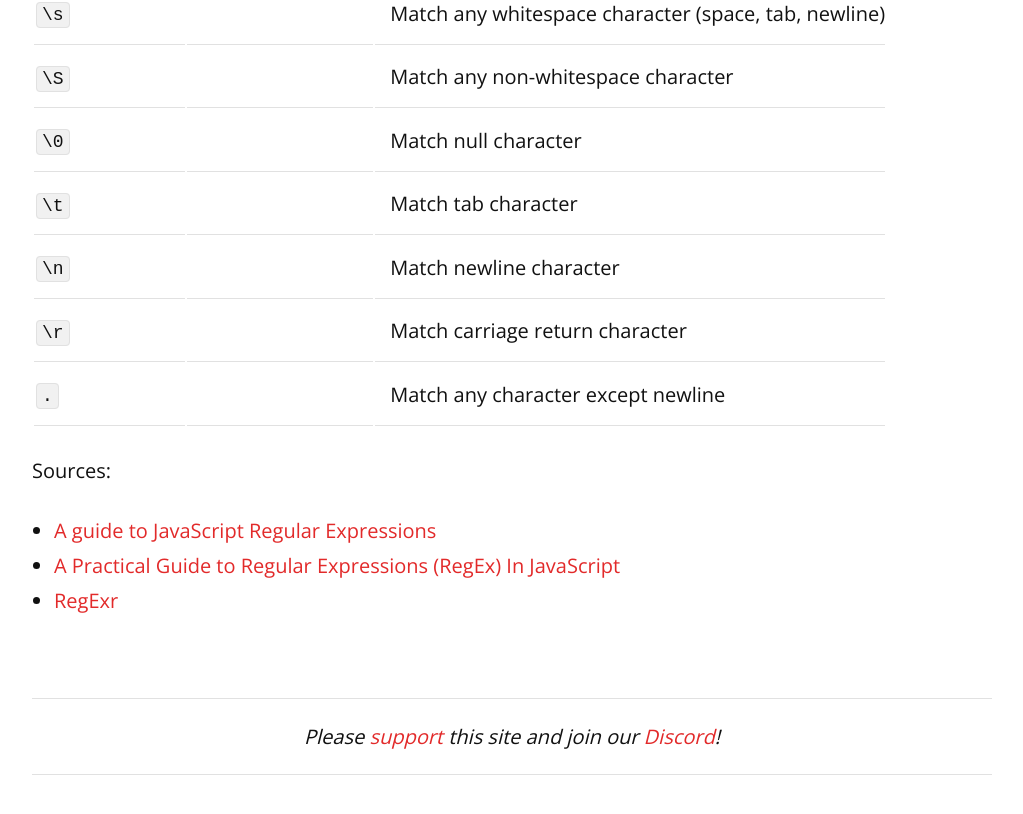
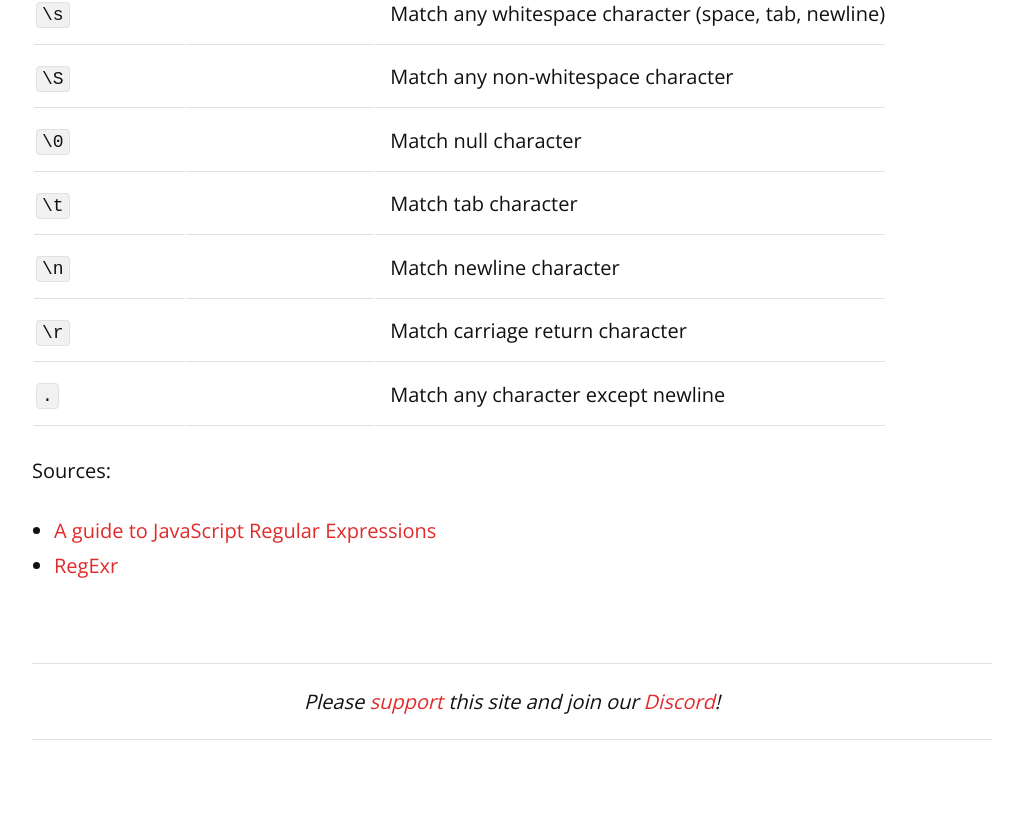
Before and after one commit to remarkablemark/remarkablemark.github.io, a Jekyll site: the page built from _posts/2020/2020-12-08-javascript-regex-metacharacters.md, in a window 1280 px wide and 900 px high, scrolled down 585 px. Shown: the top 814 px of the window, without its empty margins (128-1151 px from the left). Built offline with Jekyll 4.4.1, drawn with Linux system fonts in a browser that asks for light colours; comment, search, counter and statistics services are not loaded.

Commit message:
chore(posts): update "JavaScript regex metacharacters"
Post: 2020-12-08-javascript-regex-metacharacters.md

Remove deleted Medium story

```diff
--- a/_posts/2020/2020-12-08-javascript-regex-metacharacters.md
+++ b/_posts/2020/2020-12-08-javascript-regex-metacharacters.md
@@ -24,5 +24,4 @@ categories: javascript regex
 Sources:
 
 - [A guide to JavaScript Regular Expressions](https://flaviocopes.com/javascript-regular-expressions/#meta-characters)
-- [A Practical Guide to Regular Expressions (RegEx) In JavaScript](https://blog.bitsrc.io/a-beginners-guide-to-regular-expressions-regex-in-javascript-9c58feb27eb4#e7de)
 - [RegExr](https://regexr.com/)
```
